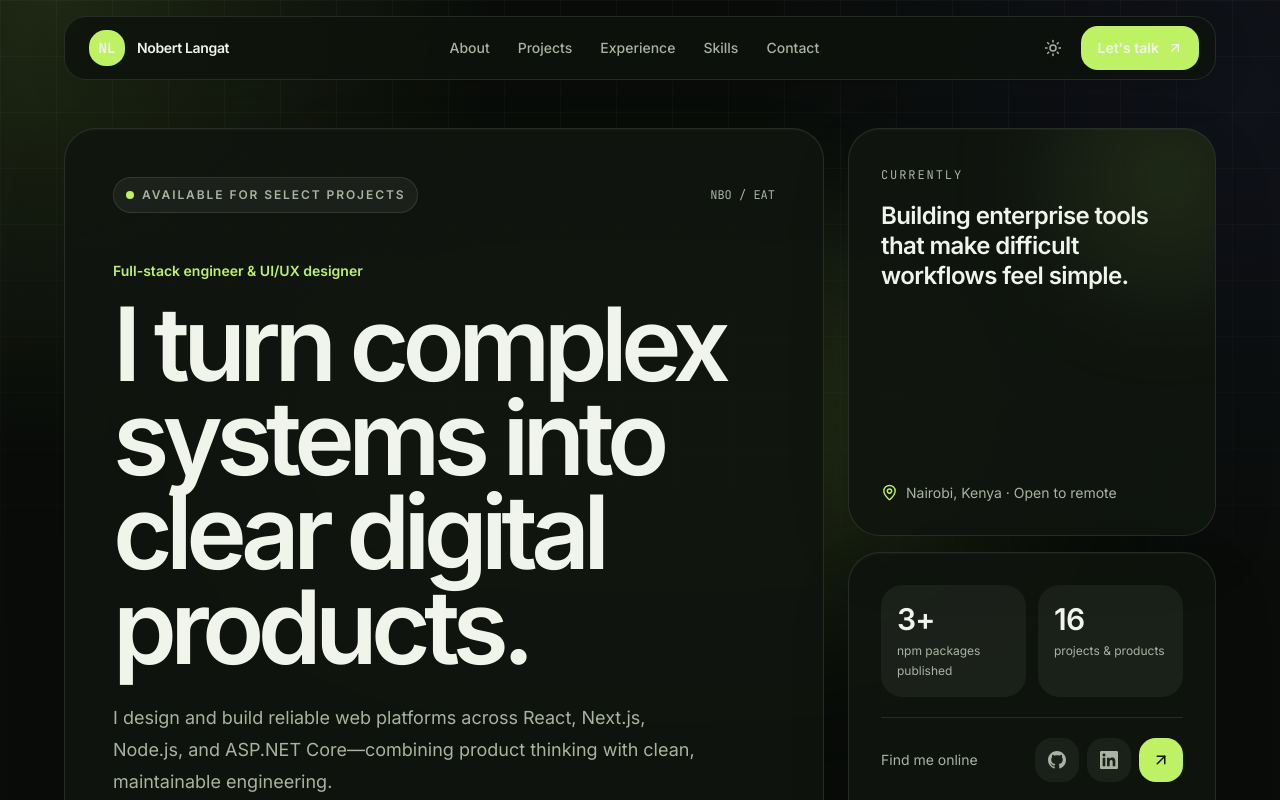
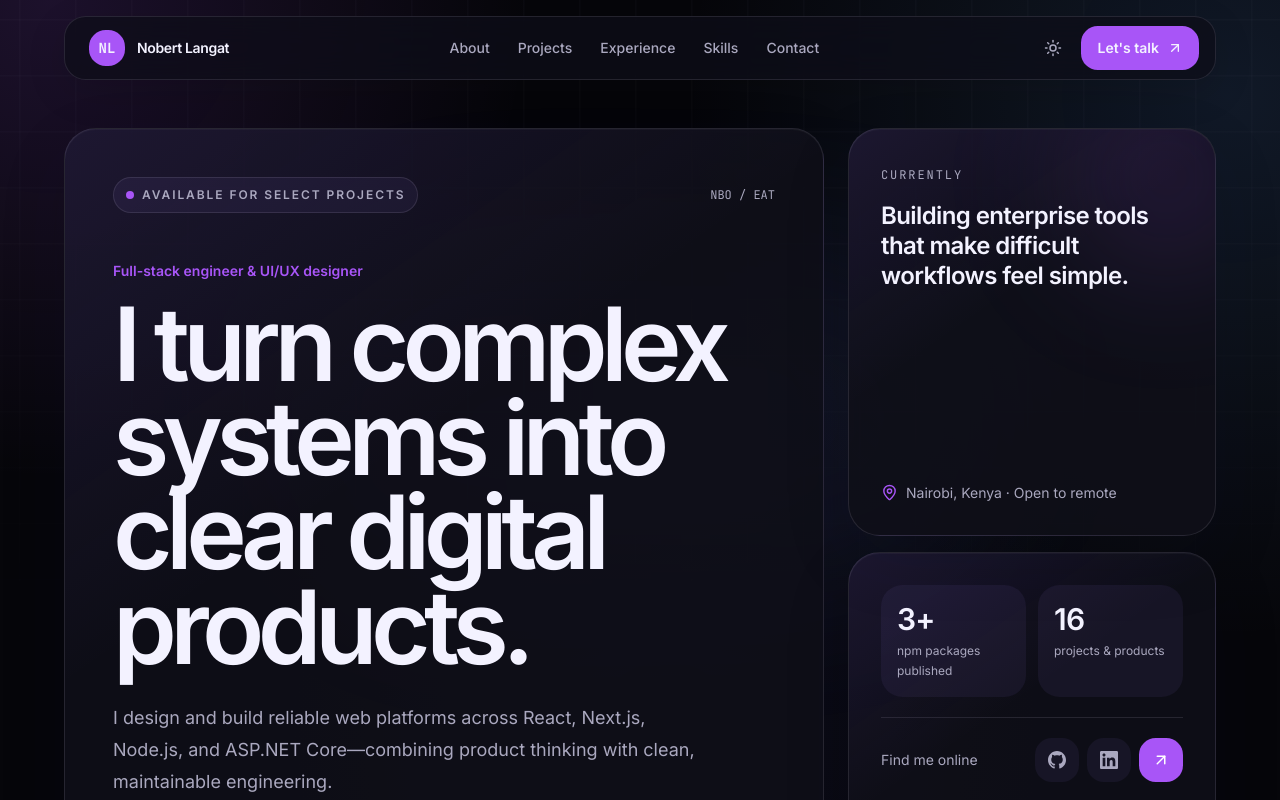
Before and after one commit to NOBERT167/my-portfolio, a Next.js app: page / in a window 1280 px wide. Shown: the top 800 px of the page. Built offline with nearby package versions, Linux system fonts and the light colour scheme.

Commit message:
update: app/globals.css

```diff
--- a/app/globals.css
+++ b/app/globals.css
@@ -51,93 +51,110 @@
   --radius-2xl: calc(var(--radius) * 1.8);
   --radius-3xl: calc(var(--radius) * 2.2);
   --radius-4xl: calc(var(--radius) * 2.6);
+  --animate-orbit: orbit calc(var(--duration)*1s) linear infinite;
+  @keyframes orbit {
+  0% {
+    transform: rotate(calc(var(--angle) * 1deg)) translateY(calc(var(--radius) * 1px)) rotate(calc(var(--angle) * -1deg));
+    }
+  100% {
+    transform: rotate(calc(var(--angle) * 1deg + 360deg)) translateY(calc(var(--radius) * 1px)) rotate(calc((var(--angle) * -1deg) - 360deg));
+    }
+  }
 }
 
 :root {
-  --background: #f3f5ef;
-  --foreground: #131812;
-  --card: #fbfcf8;
-  --card-foreground: #131812;
-  --popover: #fbfcf8;
-  --popover-foreground: #131812;
-  --primary: #172014;
-  --primary-foreground: #f8faf5;
-  --secondary: #e9ede5;
-  --secondary-foreground: #172014;
-  --muted: #e9ede5;
-  --muted-foreground: #5d6658;
-  --accent: #e3eadc;
-  --accent-foreground: #172014;
+  --background: #f6f7fc;
+  --foreground: #111225;
+  --card: #ffffff;
+  --card-foreground: #111225;
+  --popover: #ffffff;
+  --popover-foreground: #111225;
+  --primary: #17172a;
+  --primary-foreground: #fafaff;
+  --secondary: #eef0fa;
+  --secondary-foreground: #17172a;
+  --muted: #eef0fa;
+  --muted-foreground: #60647a;
+  --accent: #ebe8ff;
+  --accent-foreground: #17172a;
   --destructive: #b42318;
-  --border: #dce2d7;
-  --input: #dce2d7;
-  --ring: #4f7d2c;
-  --neon: #3f7017;
+  --border: #dfe2f0;
+  --input: #dfe2f0;
+  --ring: #7c3aed;
+  --neon: #6d28d9;
+  --blue: #2563eb;
   --neon-foreground: #ffffff;
-  --neon-muted: rgba(63, 112, 23, 0.13);
-  --glass: rgba(251, 252, 248, 0.82);
-  --glass-border: rgba(28, 39, 24, 0.12);
-  --border-strong: rgba(28, 39, 24, 0.24);
-  --surface: rgba(251, 252, 248, 0.9);
-  --surface-raised: rgba(24, 36, 19, 0.055);
-  --surface-hover: rgba(24, 36, 19, 0.09);
+  --neon-muted: rgba(109, 40, 217, 0.12);
+  --blue-muted: rgba(37, 99, 235, 0.11);
+  --glass: rgba(255, 255, 255, 0.78);
+  --nav-surface: rgba(255, 255, 255, 0.94);
+  --glass-border: rgba(53, 50, 103, 0.13);
+  --border-strong: rgba(109, 40, 217, 0.3);
+  --surface: rgba(255, 255, 255, 0.88);
+  --surface-raised: rgba(79, 70, 229, 0.055);
+  --surface-hover: rgba(79, 70, 229, 0.1);
+  --surface-highlight: rgba(139, 92, 246, 0.075);
   --radius: 0.75rem;
-  --sidebar: #fbfcf8;
-  --sidebar-foreground: #131812;
-  --sidebar-primary: #3f7017;
+  --sidebar: #ffffff;
+  --sidebar-foreground: #111225;
+  --sidebar-primary: #6d28d9;
   --sidebar-primary-foreground: #ffffff;
-  --sidebar-accent: #e9ede5;
-  --sidebar-accent-foreground: #131812;
-  --sidebar-border: #dce2d7;
-  --sidebar-ring: #4f7d2c;
-  --chart-1: #3f7017;
-  --chart-2: #6b8f4e;
-  --chart-3: #98aa8c;
-  --chart-4: #b6c2af;
-  --chart-5: #dce2d7;
+  --sidebar-accent: #eef0fa;
+  --sidebar-accent-foreground: #111225;
+  --sidebar-border: #dfe2f0;
+  --sidebar-ring: #7c3aed;
+  --chart-1: #6d28d9;
+  --chart-2: #4f46e5;
+  --chart-3: #2563eb;
+  --chart-4: #60a5fa;
+  --chart-5: #c4b5fd;
 }
 
 .dark {
-  --background: #090c09;
-  --foreground: #f0f4eb;
-  --card: #111610;
-  --card-foreground: #f0f4eb;
-  --popover: #111610;
-  --popover-foreground: #f0f4eb;
-  --primary: #f0f4eb;
-  --primary-foreground: #10150e;
-  --secondary: #181e16;
-  --secondary-foreground: #f0f4eb;
-  --muted: #181e16;
-  --muted-foreground: #a9b2a3;
-  --accent: #1d2519;
-  --accent-foreground: #f0f4eb;
+  --background: #06060a;
+  --foreground: #f3f2ff;
+  --card: #101019;
+  --card-foreground: #f3f2ff;
+  --popover: #101019;
+  --popover-foreground: #f3f2ff;
+  --primary: #f3f2ff;
+  --primary-foreground: #11111a;
+  --secondary: #171724;
+  --secondary-foreground: #f3f2ff;
+  --muted: #171724;
+  --muted-foreground: #aaa8bf;
+  --accent: #1c1930;
+  --accent-foreground: #f3f2ff;
   --destructive: #f97066;
-  --border: rgba(237, 247, 228, 0.1);
-  --input: rgba(237, 247, 228, 0.14);
-  --ring: #bef264;
-  --neon: #bef264;
-  --neon-foreground: #11170d;
-  --neon-muted: rgba(190, 242, 100, 0.12);
-  --glass: rgba(14, 19, 13, 0.82);
-  --glass-border: rgba(237, 247, 228, 0.11);
-  --border-strong: rgba(237, 247, 228, 0.24);
-  --surface: rgba(16, 22, 15, 0.9);
-  --surface-raised: rgba(238, 247, 228, 0.055);
-  --surface-hover: rgba(238, 247, 228, 0.09);
-  --sidebar: #111610;
-  --sidebar-foreground: #f0f4eb;
-  --sidebar-primary: #bef264;
-  --sidebar-primary-foreground: #11170d;
-  --sidebar-accent: #181e16;
-  --sidebar-accent-foreground: #f0f4eb;
-  --sidebar-border: rgba(237, 247, 228, 0.1);
-  --sidebar-ring: #bef264;
-  --chart-1: #bef264;
-  --chart-2: #8cab5a;
-  --chart-3: #65724f;
-  --chart-4: #46503d;
-  --chart-5: #2b3227;
+  --border: rgba(231, 229, 255, 0.1);
+  --input: rgba(231, 229, 255, 0.14);
+  --ring: #a855f7;
+  --neon: #a855f7;
+  --blue: #60a5fa;
+  --neon-foreground: #ffffff;
+  --neon-muted: rgba(168, 85, 247, 0.14);
+  --blue-muted: rgba(96, 165, 250, 0.12);
+  --glass: rgba(14, 14, 24, 0.76);
+  --nav-surface: rgba(16, 16, 25, 0.94);
+  --glass-border: rgba(231, 229, 255, 0.11);
+  --border-strong: rgba(168, 85, 247, 0.38);
+  --surface: rgba(15, 15, 25, 0.88);
+  --surface-raised: rgba(167, 139, 250, 0.065);
+  --surface-hover: rgba(167, 139, 250, 0.12);
+  --surface-highlight: rgba(139, 92, 246, 0.11);
+  --sidebar: #101019;
+  --sidebar-foreground: #f3f2ff;
+  --sidebar-primary: #a855f7;
+  --sidebar-primary-foreground: #100814;
+  --sidebar-accent: #171724;
+  --sidebar-accent-foreground: #f3f2ff;
+  --sidebar-border: rgba(231, 229, 255, 0.1);
+  --sidebar-ring: #a855f7;
+  --chart-1: #c084fc;
+  --chart-2: #a78bfa;
+  --chart-3: #818cf8;
+  --chart-4: #60a5fa;
+  --chart-5: #38bdf8;
 }
 
 html {
@@ -148,8 +165,9 @@ html {
 body {
   background-color: var(--background);
   background-image:
-    radial-gradient(circle at 4% 0%, var(--neon-muted), transparent 28rem),
-    radial-gradient(circle at 96% 12%, rgba(99, 102, 241, 0.07), transparent 30rem);
+    radial-gradient(circle at 4% 0%, var(--neon-muted), transparent 30rem),
+    radial-gradient(circle at 96% 12%, var(--blue-muted), transparent 34rem),
+    radial-gradient(circle at 52% 92%, rgba(99, 102, 241, 0.06), transparent 28rem);
   background-attachment: fixed;
 }
 
@@ -162,25 +180,106 @@ body {
 
 .surface-card {
   border: 1px solid var(--glass-border);
-  background: var(--surface);
+  background:
+    linear-gradient(145deg, var(--surface-highlight), transparent 42%),
+    var(--surface);
   box-shadow:
     0 1px 0 rgba(255, 255, 255, 0.04) inset,
-    0 24px 70px rgba(0, 0, 0, 0.08);
+    0 24px 70px rgba(23, 18, 50, 0.1);
 }
 
 .project-card {
+  position: relative;
   transition:
     border-color 220ms ease,
     box-shadow 220ms ease,
     transform 220ms ease;
 }
 
-.project-card:hover {
+.project-card::before {
+  position: absolute;
+  z-index: 20;
+  top: 0;
+  right: 0;
+  left: 0;
+  height: 2px;
+  background: linear-gradient(90deg, var(--neon), var(--blue), var(--neon));
+  background-size: 200% 100%;
+  content: "";
+  opacity: 0;
+  transform: scaleX(0.55);
+  transition:
+    opacity 220ms ease,
+    transform 350ms cubic-bezier(0.16, 1, 0.3, 1);
+}
+
+.project-card:focus-within {
   border-color: var(--border-strong);
   box-shadow:
     0 1px 0 rgba(255, 255, 255, 0.05) inset,
-    0 28px 80px rgba(0, 0, 0, 0.14);
+    0 30px 90px rgba(54, 30, 110, 0.18);
   transform: translateY(-3px);
+}
+
+.project-card:focus-within::before {
+  animation: gradient-pan 2.8s linear infinite;
+  opacity: 1;
+  transform: scaleX(1);
+}
+
+.project-media::before,
+.project-media::after {
+  position: absolute;
+  content: "";
+  pointer-events: none;
+}
+
+.project-media::before {
+  z-index: 2;
+  inset: 0;
+  background:
+    linear-gradient(to bottom, rgba(3, 3, 10, 0.18), transparent 24%),
+    linear-gradient(to top, rgba(3, 3, 10, 0.12), transparent 20%);
+}
+
+.project-media::after {
+  z-index: 3;
+  top: -30%;
+  bottom: -30%;
+  left: -48%;
+  width: 24%;
+  transform: translateX(-180%) rotate(14deg);
+  background: linear-gradient(
+    90deg,
+    transparent,
+    rgba(255, 255, 255, 0.1),
+    transparent
+  );
+  transition: transform 900ms cubic-bezier(0.16, 1, 0.3, 1);
+}
+
+.project-card:focus-within .project-media::after {
+  transform: translateX(760%) rotate(14deg);
+}
+
+@media (hover: hover) and (pointer: fine) {
+  .project-card:hover {
+    border-color: var(--border-strong);
+    box-shadow:
+      0 1px 0 rgba(255, 255, 255, 0.05) inset,
+      0 30px 90px rgba(54, 30, 110, 0.18);
+    transform: translateY(-5px);
+  }
+
+  .project-card:hover::before {
+    animation: gradient-pan 2.8s linear infinite;
+    opacity: 1;
+    transform: scaleX(1);
+  }
+
+  .project-card:hover .project-media::after {
+    transform: translateX(760%) rotate(14deg);
+  }
 }
 
 .hero-grid {
@@ -193,6 +292,7 @@ body {
   background-size: 56px 56px;
   mask-image: linear-gradient(to bottom, black, transparent 72%);
   opacity: 0.3;
+  animation: grid-drift 20s linear infinite;
 }
 
 .hero-glow {
@@ -203,9 +303,243 @@ body {
   height: 22rem;
   transform: translateX(-50%);
   border-radius: 9999px;
-  background: var(--neon-muted);
+  background: linear-gradient(90deg, var(--neon-muted), var(--blue-muted));
   filter: blur(90px);
   pointer-events: none;
+  animation: glow-breathe 8s ease-in-out infinite;
+}
+
+.ambient-orb {
+  position: absolute;
+  border-radius: 9999px;
+  filter: blur(70px);
+  pointer-events: none;
+  will-change: transform;
+}
+
+.ambient-orb-primary {
+  top: 12%;
+  left: -8rem;
+  width: 24rem;
+  height: 24rem;
+  background: rgba(168, 85, 247, 0.18);
+  animation: orb-float-primary 16s ease-in-out infinite;
+}
+
+.ambient-orb-secondary {
+  right: -7rem;
+  bottom: 8%;
+  width: 22rem;
+  height: 22rem;
+  background: rgba(37, 99, 235, 0.16);
+  animation: orb-float-secondary 18s ease-in-out infinite;
+}
+
+.hero-title-gradient {
+  background: linear-gradient(110deg, var(--neon), #7c3aed 38%, var(--blue) 72%, #38bdf8);
+  background-size: 220% 100%;
+  background-clip: text;
+  color: transparent;
+  -webkit-background-clip: text;
+  animation: gradient-pan 7s ease-in-out infinite alternate;
+}
+
+.gradient-text {
+  background: linear-gradient(110deg, var(--neon), var(--blue));
+  background-clip: text;
+  color: transparent;
+  -webkit-background-clip: text;
+}
+
+.gradient-button {
+  background: linear-gradient(110deg, #7c3aed, #6d28d9 45%, #2563eb);
+  background-size: 180% 100%;
+  color: #ffffff;
+  box-shadow: 0 12px 34px rgba(109, 40, 217, 0.22);
+  transition:
+    background-position 300ms ease,
+    box-shadow 300ms ease,
+    filter 200ms ease,
+    transform 180ms ease;
+}
+
+.gradient-button:hover {
+  background-position: 100% 0;
+  box-shadow: 0 16px 42px rgba(79, 70, 229, 0.28);
+}
+
+.brand-mark {
+  background: linear-gradient(135deg, #7c3aed, #2563eb);
+  color: #ffffff;
+  box-shadow: 0 8px 24px var(--neon-muted);
+}
+
+.top-navbar {
+  border: 0;
+  border-bottom: 1px solid var(--glass-border);
+  border-radius: 0;
+  background: var(--nav-surface);
+  box-shadow: 0 12px 40px rgba(18, 14, 40, 0.1);
+}
+
+.three-hero-shell {
+  isolation: isolate;
+  contain: paint;
+  border: 1px solid rgba(196, 181, 253, 0.22);
+  border-radius: 2rem;
+  background:
+    radial-gradient(circle at 50% 44%, rgba(139, 92, 246, 0.2), transparent 34%),
+    radial-gradient(circle at 76% 62%, rgba(59, 130, 246, 0.14), transparent 30%),
+    linear-gradient(145deg, #11101d, #070710 68%);
+  box-shadow:
+    0 1px 0 rgba(255, 255, 255, 0.11) inset,
+    0 40px 100px rgba(35, 20, 80, 0.28),
+    0 0 80px rgba(109, 40, 217, 0.1);
+  transform: translateZ(0);
+}
+
+.three-hero-shell::before,
+.three-hero-shell::after {
+  position: absolute;
+  content: "";
+  pointer-events: none;
+}
+
+.three-hero-shell::before {
+  z-index: 2;
+  inset: 0;
+  border-radius: inherit;
+  background-image:
+    linear-gradient(rgba(196, 181, 253, 0.055) 1px, transparent 1px),
+    linear-gradient(90deg, rgba(196, 181, 253, 0.055) 1px, transparent 1px);
+  background-size: 36px 36px;
+  mask-image: radial-gradient(circle at 50% 46%, black, transparent 75%);
+}
+
+.three-hero-shell::after {
+  z-index: 2;
+  inset: 0;
+  border-radius: inherit;
+  background:
+    linear-gradient(to bottom, rgba(5, 5, 12, 0.08), transparent 18%),
+    linear-gradient(to top, rgba(5, 5, 12, 0.72), transparent 30%);
+}
+
+.three-scene-fallback {
+  background:
+    radial-gradient(circle at 50% 46%, rgba(139, 92, 246, 0.32), transparent 18%),
+    radial-gradient(circle at 52% 48%, rgba(59, 130, 246, 0.12), transparent 42%);
+}
+
+.three-scene-canvas {
+  position: absolute;
+  z-index: 1;
+  inset: 0;
+  display: block;
+  width: 100%;
+  height: 100%;
+  pointer-events: none;
+  animation: canvas-reveal 700ms ease-out both;
+}
+
+.three-scene-label,
+.three-scene-index,
+.three-identity-card,
+.three-signal-line {
+  position: absolute;
+  z-index: 4;
+}
+
+.three-scene-label {
+  top: 1.25rem;
+  left: 1.25rem;
+  display: inline-flex;
+  min-height: 2rem;
+  align-items: center;
+  gap: 0.55rem;
+  padding: 0.45rem 0.7rem;
+  border: 1px solid rgba(255, 255, 255, 0.12);
+  border-radius: 9999px;
+  background: rgba(5, 5, 12, 0.58);
+  color: rgba(255, 255, 255, 0.76);
+  font-family: var(--font-geist-mono), monospace;
+  font-size: 0.58rem;
+  font-weight: 600;
+  letter-spacing: 0.12em;
+  text-transform: uppercase;
+  backdrop-filter: blur(12px);
+  -webkit-backdrop-filter: blur(12px);
+}
+
+.three-scene-status {
+  width: 0.42rem;
+  height: 0.42rem;
+  border-radius: 9999px;
+  background: #a78bfa;
+  box-shadow: 0 0 14px #8b5cf6;
+  animation: signal-pulse 2.4s ease-in-out infinite;
+}
+
+.three-scene-index {
+  top: 1.65rem;
+  right: 1.35rem;
+  color: rgba(255, 255, 255, 0.42);
+  font-family: var(--font-geist-mono), monospace;
+  font-size: 0.58rem;
+  letter-spacing: 0.14em;
+}
+
+.three-identity-card {
+  bottom: 1.2rem;
+  left: 1.2rem;
+  display: flex;
+  align-items: center;
+  gap: 0.85rem;
+  padding: 0.65rem 0.8rem 0.65rem 0.65rem;
+  border: 1px solid rgba(255, 255, 255, 0.13);
+  border-radius: 1rem;
+  background: rgba(9, 8, 18, 0.68);
+  box-shadow: 0 18px 44px rgba(0, 0, 0, 0.28);
+  backdrop-filter: blur(14px);
+  -webkit-backdrop-filter: blur(14px);
+}
+
+.three-identity-card img {
+  border: 1px solid rgba(255, 255, 255, 0.15);
+}
+
+.three-signal-line {
+  right: 1.3rem;
+  bottom: 1.6rem;
+  width: 4.5rem;
+  height: 1px;
+  background: linear-gradient(90deg, transparent, #60a5fa);
+}
+
+.three-signal-line::after {
+  position: absolute;
+  top: -0.2rem;
+  right: 0;
+  width: 0.42rem;
+  height: 0.42rem;
+  border-radius: 9999px;
+  background: #60a5fa;
+  box-shadow: 0 0 14px #3b82f6;
+  content: "";
+  animation: signal-pulse 2.4s 0.5s ease-in-out infinite;
+}
+
+.interactive-card {
+  transition:
+    border-color 250ms ease,
+    box-shadow 300ms ease,
+    transform 300ms cubic-bezier(0.16, 1, 0.3, 1);
+}
+
+.interactive-card:hover {
+  border-color: var(--border-strong);
+  box-shadow: 0 28px 80px rgba(66, 41, 130, 0.16);
+  transform: translateY(-4px);
 }
 
 .project-fallback {
@@ -248,6 +582,10 @@ body {
   --spotlight-y: 50%;
   position: relative;
   overflow: hidden;
+  transition:
+    border-color 250ms ease,
+    box-shadow 300ms ease,
+    transform 300ms cubic-bezier(0.16, 1, 0.3, 1);
 }
 
 .spotlight-card::after {
@@ -269,12 +607,86 @@ body {
   opacity: 0.75;
 }
 
+.spotlight-card:hover {
+  border-color: var(--border-strong);
+  box-shadow: 0 24px 70px rgba(66, 41, 130, 0.14);
+  transform: translateY(-3px);
+}
+
 .gradient-orb {
   position: absolute;
   border-radius: 9999px;
   filter: blur(90px);
   opacity: 0.5;
   pointer-events: none;
+}
+
+@keyframes gradient-pan {
+  0% {
+    background-position: 0% 50%;
+  }
+  100% {
+    background-position: 100% 50%;
+  }
+}
+
+@keyframes grid-drift {
+  to {
+    background-position: 56px 56px;
+  }
+}
+
+@keyframes glow-breathe {
+  0%,
+  100% {
+    opacity: 0.65;
+    transform: translateX(-50%) scale(0.94);
+  }
+  50% {
+    opacity: 1;
+    transform: translateX(-50%) scale(1.08);
+  }
+}
+
+@keyframes signal-pulse {
+  0%,
+  100% {
+    opacity: 0.55;
+    transform: scale(0.85);
+  }
+  50% {
+    opacity: 1;
+    transform: scale(1.2);
+  }
+}
+
+@keyframes canvas-reveal {
+  from {
+    opacity: 0;
+  }
+  to {
+    opacity: 1;
+  }
+}
+
+@keyframes orb-float-primary {
+  0%,
+  100% {
+    transform: translate3d(0, 0, 0) scale(1);
+  }
+  50% {
+    transform: translate3d(4rem, 3rem, 0) scale(1.12);
+  }
+}
+
+@keyframes orb-float-secondary {
+  0%,
+  100% {
+    transform: translate3d(0, 0, 0) scale(1.08);
+  }
+  50% {
+    transform: translate3d(-4rem, -2.5rem, 0) scale(0.94);
+  }
 }
 
 ::-webkit-scrollbar {
@@ -331,7 +743,31 @@ body {
     transition-duration: 0.01ms !important;
   }
 
-  .project-card:hover {
+  .project-card:hover,
+  .interactive-card:hover,
+  .spotlight-card:hover {
     transform: none;
   }
 }
+
+@media (max-width: 767px) {
+  body {
+    background-attachment: scroll;
+  }
+
+  .three-scene-index,
+  .three-signal-line {
+    display: none;
+  }
+
+  .three-scene-label {
+    top: 0.9rem;
+    left: 0.9rem;
+  }
+
+  .three-identity-card {
+    right: 0.9rem;
+    bottom: 0.9rem;
+    left: 0.9rem;
+  }
+}
```
